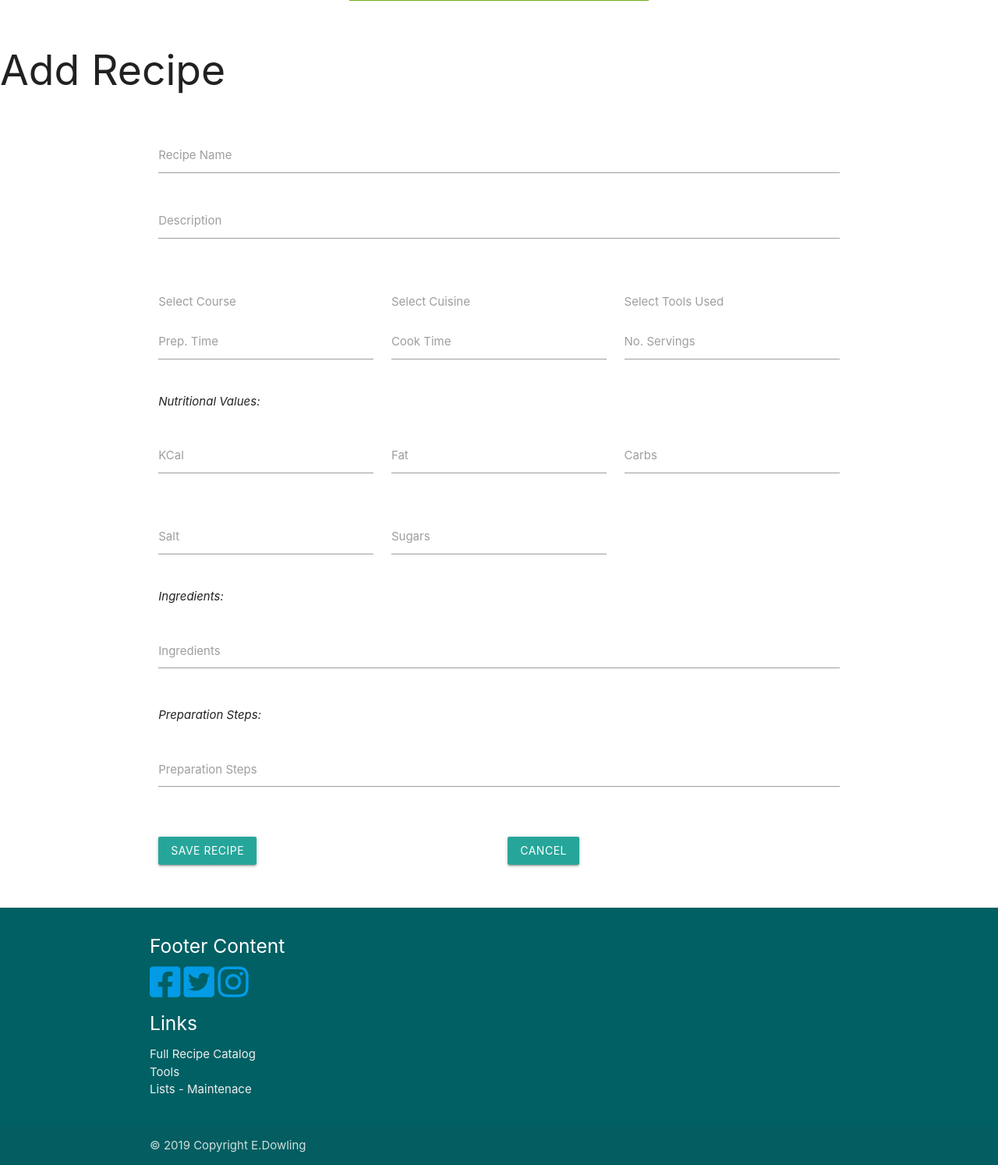
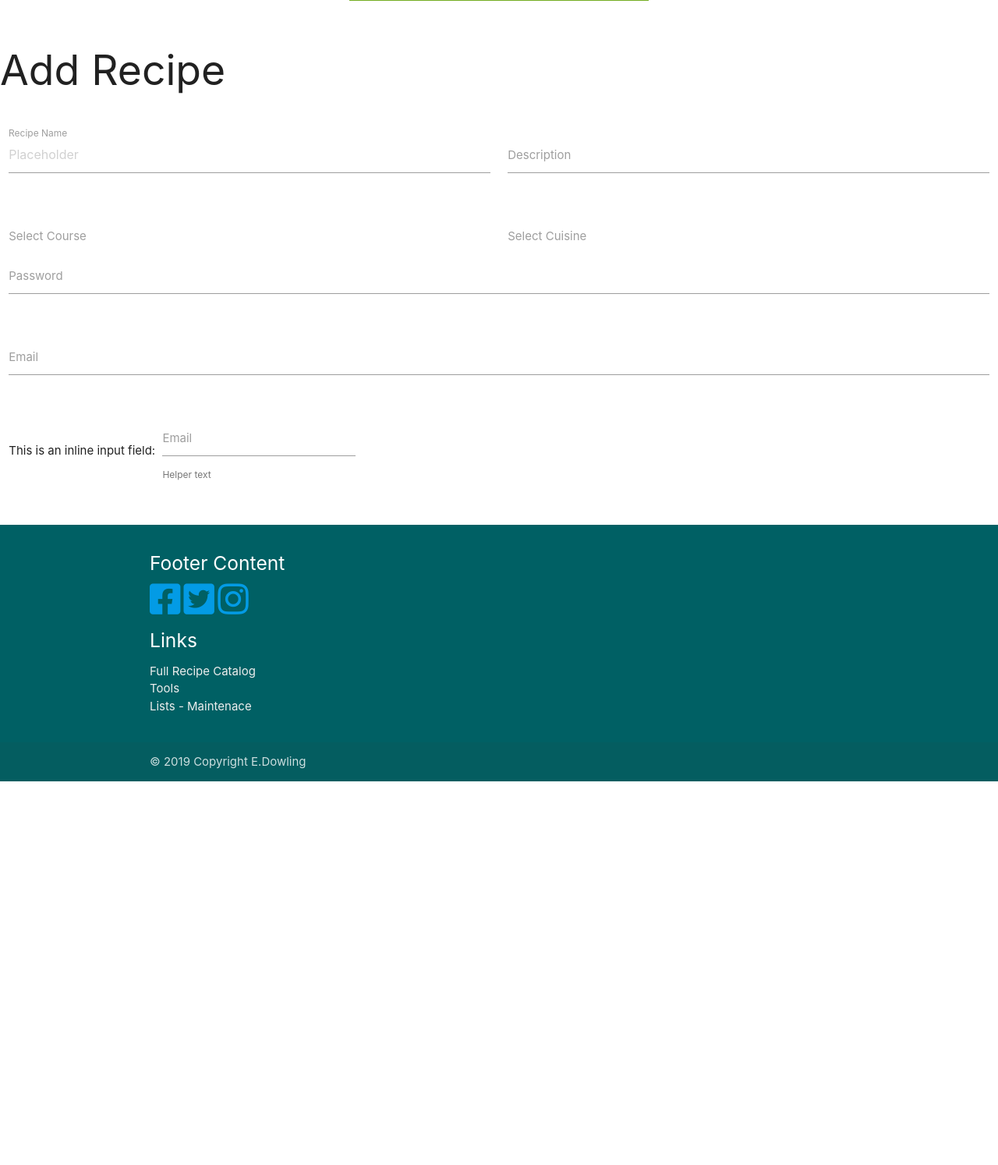
Before and after one commit to eldowling/lets-cook-together, a Flask app: page /add_recipe in a window 1280 px wide. Shown: the part 366-1860 px from the top of the page at 78% size. After the commit the page ends 1368 px from the top, so only its background shows below. Run offline with Flask 2, Linux system fonts and the light colour scheme; some libraries are stand-ins or nearby versions.

Commit message:
updates to the add recipe form

```diff
--- a/templates/add-recipe.html
+++ b/templates/add-recipe.html
@@ -2,124 +2,61 @@
 <div class="row justify-content-center">
   <h2>Add Recipe</h2>
 </div>
-<div class="container">
 <div class="row">
     <form class="col s12">
       <div class="row">
-        <div class="input-field col s12">
-          <input id="recipe_name" type="text" class="validate">
+        <div class="input-field col s6">
+          <input placeholder="Placeholder" id="recipe_name" type="text" class="validate">
           <label for="recipe_name">Recipe Name</label>
         </div>
-        <div class="input-field col s12">
-          <input id="descr" type="text" class="validate">
-          <label for="descr">Description</label>
+        <div class="input-field col s12 m6">
+          <input id="description" type="text" class="validate">
+          <label for="description">Description</label>
         </div>
       </div>
       <div class="row">
-        <div class="input-field col s6 m4">
+        <div class="input-field col s6">
 			<select>
-            <option value="" disabled selected>Select option</option>
+			  <option value="" disabled selected>Choose your option</option>
 			  <option value="1">Option 1</option>
 			  <option value="2">Option 2</option>
 			  <option value="3">Option 3</option>
 			</select>
 			<label>Select Course</label>
 		</div>
-        <div class="input-field col s6 m4">
+        <div class="input-field col s6">
 			<select>
-            <option value="" disabled selected>Select option</option>
+			  <option value="" disabled selected>Choose your option</option>
 			  <option value="1">Option 1</option>
 			  <option value="2">Option 2</option>
 			  <option value="3">Option 3</option>
 			</select>
 			<label>Select Cuisine</label>
 		</div>
-        <div class="input-field col s6 m4">
-          <select multiple>
-            <option value="" disabled selected>Select option</option>
-            <option value="1">Option 1</option>
-            <option value="2">Option 2</option>
-            <option value="3">Option 3</option>
-          </select>
-          <label>Select Tools Used</label>
+      </div>
+      <div class="row">
+        <div class="input-field col s12">
+          <input id="password" type="password" class="validate">
+          <label for="password">Password</label>
         </div>
       </div>
       <div class="row">
-        <div class="input-field col s4">
-          <input id="prep_time" type="text" class="validate">
-          <label for="prep_time">Prep. Time</label>
-        </div>
-        <div class="input-field col s4">
-          <input id="cook_time" type="text" class="validate">
-          <label for="cook_time">Cook Time</label>
-        </div>
-        <div class="input-field col s4">
-          <input id="no_serv" type="text" class="validate">
-          <label for="no_serv">No. Servings</label>
+        <div class="input-field col s12">
+          <input id="email" type="email" class="validate">
+          <label for="email">Email</label>
         </div>
       </div>
       <div class="row">
         <div class="col s12">
-          <em>Nutritional Values:</em>
+          This is an inline input field:
+          <div class="input-field inline">
+            <input id="email_inline" type="email" class="validate">
+            <label for="email_inline">Email</label>
+            <span class="helper-text" data-error="wrong" data-success="right">Helper text</span>
           </div>
-      </div>
-      <div class="row">
-        <div class="input-field col s4">
-          <input id="kcal" type="text" class="validate">
-          <label for="kcal">KCal</label>
-        </div>
-        <div class="input-field col s4">
-          <input id="fat" type="text" class="validate">
-          <label for="fat">Fat</label>
-        </div>
-        <div class="input-field col s4">
-          <input id="carbs" type="text" class="validate">
-          <label for="carbs">Carbs</label>
-        </div>
-      </div>
-      <div class="row">
-        <div class="input-field col s4">
-          <input id="salt" type="text" class="validate">
-          <label for="salt">Salt</label>
-        </div>
-        <div class="input-field col s4">
-          <input id="sugar" type="text" class="validate">
-          <label for="sugar">Sugars</label>
-        </div>
-      </div>
-      <div class="row">
-        <div class="col s12">
-          <em>Ingredients:</em>
-        </div>
-      </div>
-      <div class="row">
-        <div class="input-field col s12">
-          <textarea id="ingrd_textarea1" class="materialize-textarea"></textarea>
-          <label for="ingrd_textarea1">Ingredients</label>
-        </div>
-      </div>
-      <div class="row">
-        <div class="col s12">
-          <em>Preparation Steps:</em>
-        </div>
-      </div>
-      <div class="row">
-        <div class="input-field col s12">
-          <textarea id="prep_textarea2" class="materialize-textarea"></textarea>
-          <label for="prep_textarea2">Preparation Steps</label>
-        </div>
-      </div>
-      <div class="row">
-        <div class="input-field col s6">
-          <a class="waves-effect waves-light btn">Save Recipe</a>
-        </div>
-        <div class="input-field col s6">
-          <a class="waves-effect waves-light btn">Cancel</a>
         </div>
       </div>
     </form>
-
-  </div>
   </div>
 
 {% endblock %}
--- a/templates/base.html
+++ b/templates/base.html
@@ -77,7 +77,7 @@
             $('.dropdown-trigger').dropdown();
             $('.sidenav').sidenav();
             $('.tabs').tabs();
-            $('select').formSelect();
+            $('select').material_select();
         });
 
         var dropdowns = document.querySelectorAll('.dropdown-trigger')
```
Lines whose indentation alone changed are shown as unchanged.
